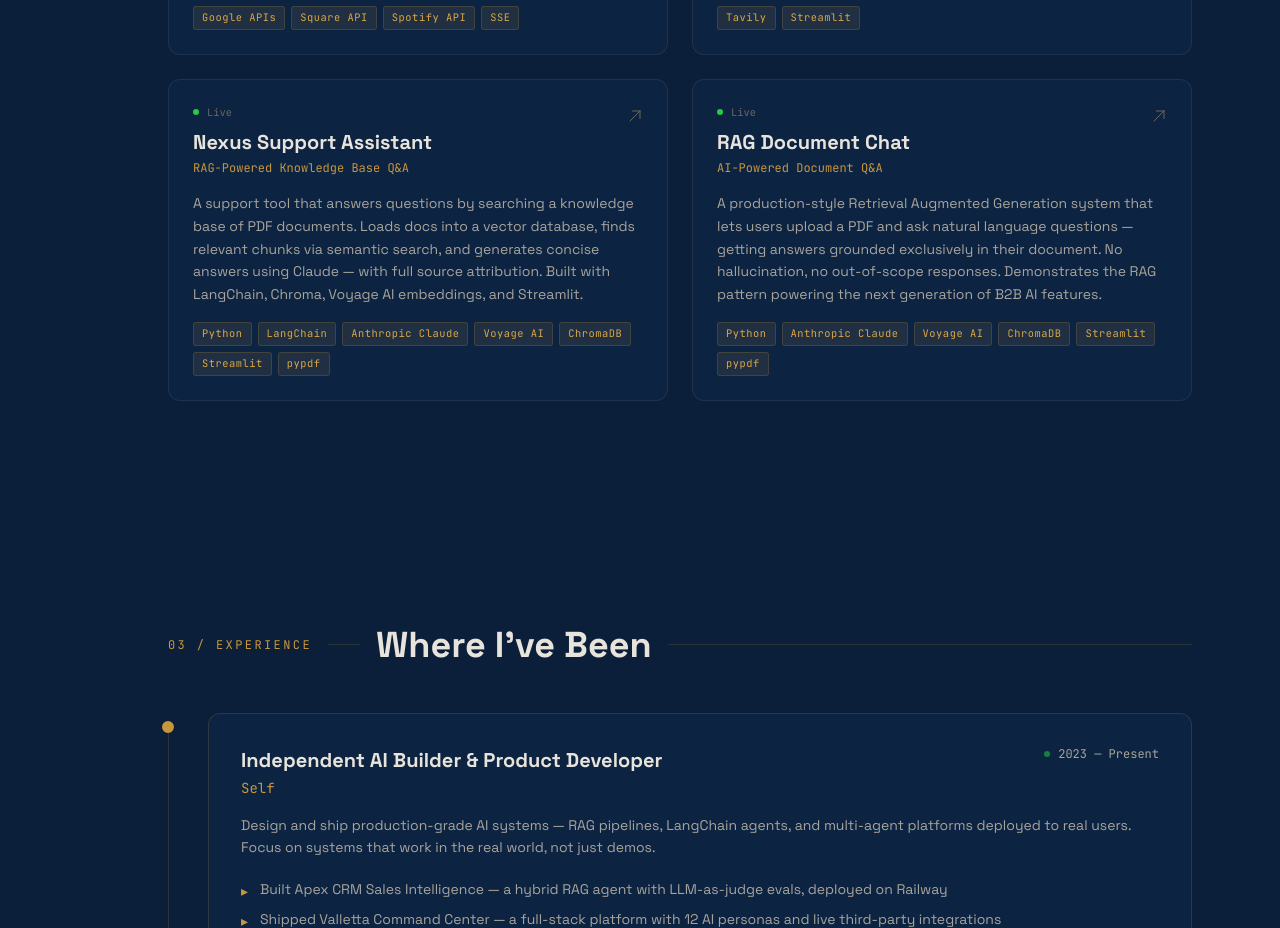
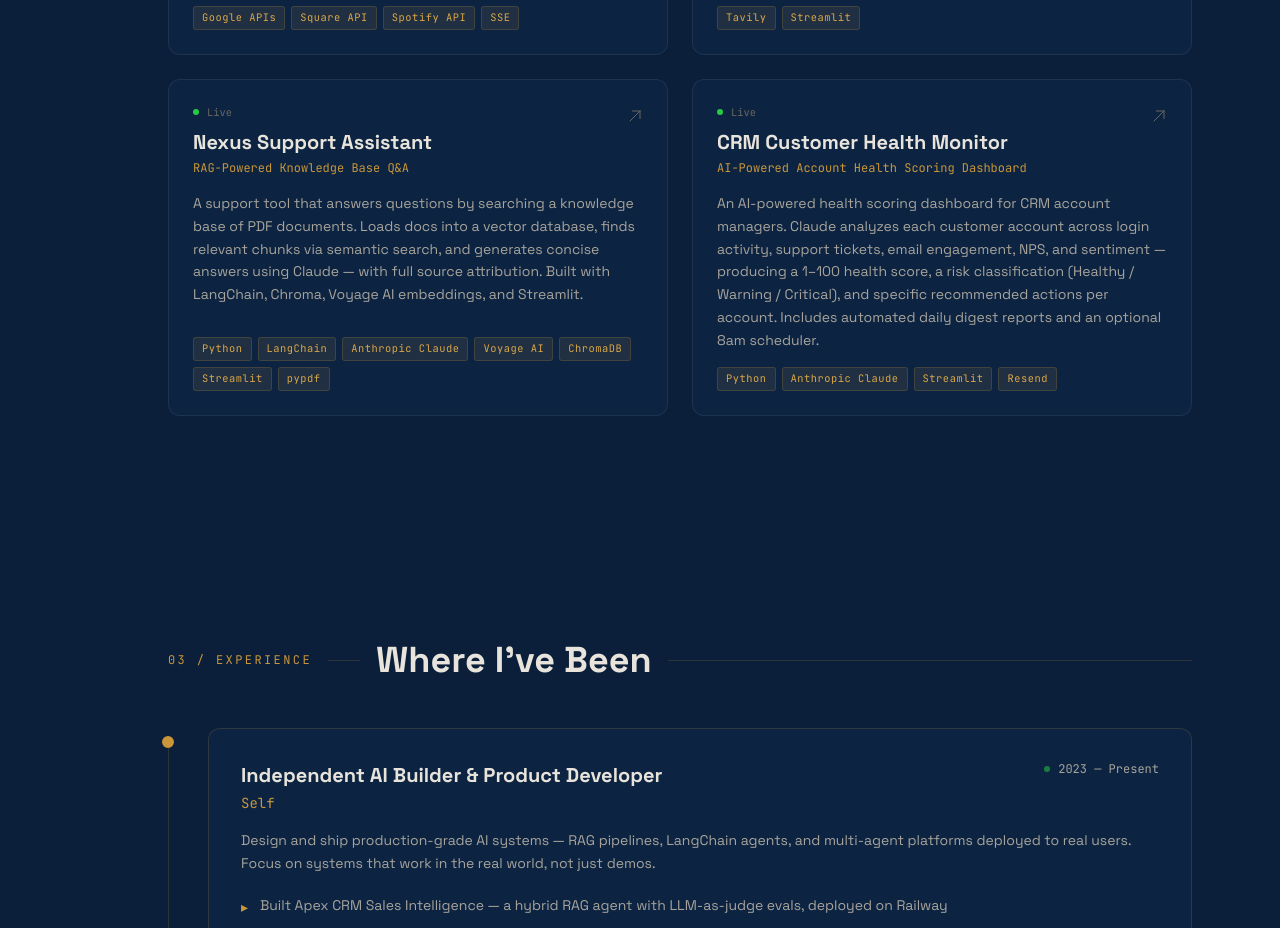
Before and after one commit to kcarroll88/portfolio-site, a Next.js app: page / in a window 1280 px wide. Shown: the part 2520-3448 px from the top of the page. Built offline with nearby package versions, Linux system fonts and the light colour scheme.

Commit message:
Replace RAG Document Chat with CRM Customer Health Monitor

```diff
--- a/src/components/Projects.tsx
+++ b/src/components/Projects.tsx
@@ -54,12 +54,12 @@
     status: 'live',
   },
   {
-    name: 'RAG Document Chat',
-    tagline: 'AI-Powered Document Q&A',
+    name: 'CRM Customer Health Monitor',
+    tagline: 'AI-Powered Account Health Scoring Dashboard',
     description:
-      'A production-style Retrieval Augmented Generation system that lets users upload a PDF and ask natural language questions — getting answers grounded exclusively in their document. No hallucination, no out-of-scope responses. Demonstrates the RAG pattern powering the next generation of B2B AI features.',
-    stack: ['Python', 'Anthropic Claude', 'Voyage AI', 'ChromaDB', 'Streamlit', 'pypdf'],
-    link: 'https://kcarroll-ai.streamlit.app',
+      'An AI-powered health scoring dashboard for CRM account managers. Claude analyzes each customer account across login activity, support tickets, email engagement, NPS, and sentiment — producing a 1–100 health score, a risk classification (Healthy / Warning / Critical), and specific recommended actions per account. Includes automated daily digest reports and an optional 8am scheduler.',
+    stack: ['Python', 'Anthropic Claude', 'Streamlit', 'Resend'],
+    link: 'https://crm-customer-health-monitor-gx3eohgt2yw2tczeuunckl.streamlit.app',
     status: 'live',
   },
 ];
```
